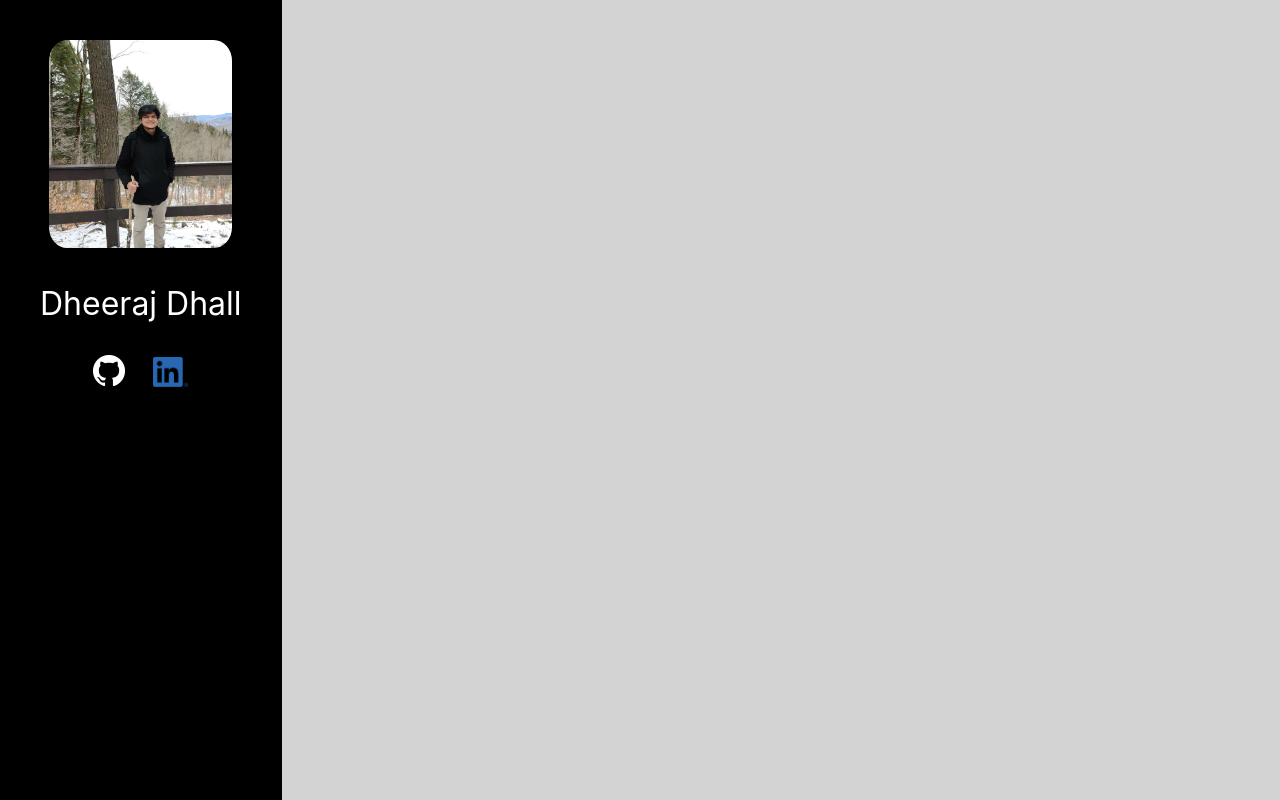
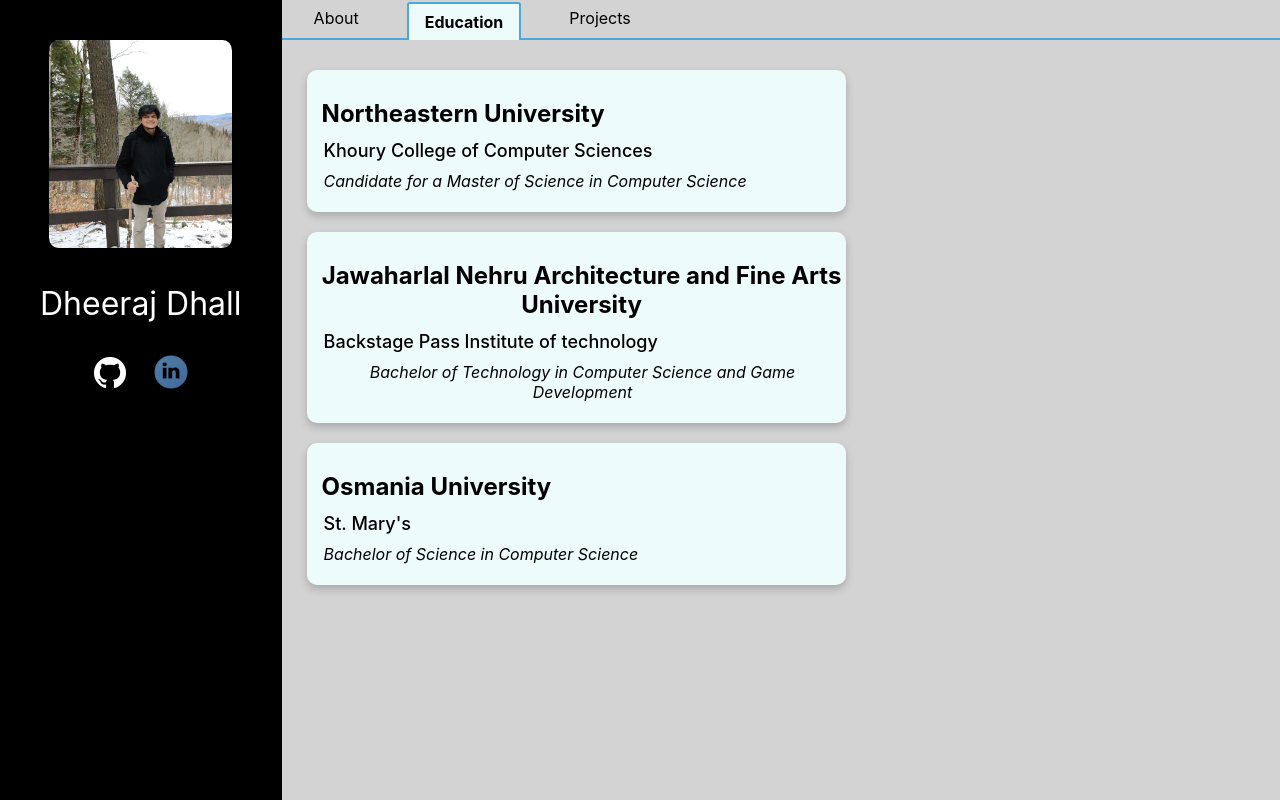
Before and after one commit to dheerajdhall27/dheerajdhall27.github.io, a React (Create React App) app: page / in a window 1280 px wide. Built offline with nearby package versions, Linux system fonts and the light colour scheme.

Commit message:
Added Education component

```diff
--- /dev/null
+++ b/src/common/Constants.js
@@ -0,0 +1,3 @@
+export const LINKEDIN_LINK = "https://www.linkedin.com/in/dheerajdhall/";
+
+export const GITHUB_LINK = "https://github.com/dheerajdhall27";
--- a/src/components/LeftColumn/LeftColumn.css
+++ b/src/components/LeftColumn/LeftColumn.css
@@ -1,7 +1,7 @@
 /*Profile related CSS*/
 .profile-image {
     width: 65%;
-    border-radius: 10%;
+    border-radius: 5%;
     justify-content: center;
 }
 
@@ -30,11 +30,15 @@
 /* Social Media Icons*/
 
 .linkedin {
-    width: 35px;
-    height: 30px;
+    width: 34px;
+    height: 34px;
     margin-left: 10%;
 }
 
 .social {
-    float: center;
+    float: left
 }
+
+ul {
+    list-style-type: none;
+}
--- a/src/components/LeftColumn/SocialMedia.js
+++ b/src/components/LeftColumn/SocialMedia.js
@@ -1,15 +1,16 @@
 import React from 'react';
 import GitHub from '../../assets/Images/GitHub.png'
 import LinkedIn from '../../assets/Images/LinkedIn.png';
+import { GITHUB_LINK, LINKEDIN_LINK } from '../../common/Constants';
 import './LeftColumn.css'
 
 /**
  * This component represents the social media icons
  */
-const SocialMedia = (props) =>(
+const SocialMedia = () =>(
     <div>
-        <a href="https://github.com/dheerajdhall27" target="_blank"><img src={GitHub} className="social"/></a>
-        <a href="https://www.linkedin.com/in/dheerajdhall/" target="_blank"><img src={LinkedIn} className="linkedin social"/></a>
+        <a href={GITHUB_LINK} target="_blank"><img src={GitHub}/></a>
+        <a href={LINKEDIN_LINK} target="_blank"><img src={LinkedIn} className="linkedin"/></a>
     </div>
 );
 
--- /dev/null
+++ b/src/components/RightColumn/About.css
@@ -0,0 +1,6 @@
+.description {
+    color: black;
+    font-size: larger;
+    float: left;
+    margin-left: 1.5%;
+}
--- /dev/null
+++ b/src/components/RightColumn/Education.css
@@ -0,0 +1,46 @@
+.education {
+    display: flex;
+    flex-direction: column;
+    padding: 10px;
+    padding-left: 25px;
+}
+
+.education-card {
+    box-shadow: 0 4px 8px 0 rgba(0, 0, 0, 0.2); /* this adds the "card" effect */
+    background-color: #EEFBFB;
+    border-radius: 10px;
+    width: 55%;
+    color: black;
+    margin-top: 20px;
+    padding:5px;
+}
+
+.university-name {
+    display: flex;
+    padding-left: 10px;
+    font-size: x-large;
+    font-weight:bolder;
+}
+
+.college-name {
+    display: flex;
+    padding-left: 12px;
+    margin-top: -12px;
+    font-size: large;
+    font-weight: 500;
+}
+
+.candidate-desc {
+    font-style: italic;
+    font-size: medium;
+    float:left;
+    padding-left: 12px;
+    margin-top: -8px;
+}
+
+
+@media screen and (max-width: 1100px) {
+    .education-card {
+        width: 100%;
+    }
+}
--- /dev/null
+++ b/src/components/RightColumn/Education.js
@@ -0,0 +1,40 @@
+import React from 'react';
+import EducationCard from './EducationCard';
+import './Education.css'
+
+
+const Education = () => {
+
+    const education = [
+        {
+            university_name : ["Northeastern University"],
+            college_name: ["Khoury College of Computer Sciences"],
+            desc: ["Candidate for a Master of Science in Computer Science"]
+        },
+        {
+            university_name : ["Jawaharlal Nehru Architecture and Fine Arts University"],
+            college_name: ["Backstage Pass Institute of technology"],
+            desc: ["Bachelor of Technology in Computer Science and Game Development"]
+        },
+        {
+            university_name : ["Osmania University"],
+            college_name: ["St. Mary's"],
+            desc: ["Bachelor of Science in Computer Science"]
+        }
+    ]
+
+    return(
+        <div className="education">
+            {
+                education.map((data, index) => {
+                    return <EducationCard key={index}
+                                    university_name={data.university_name}
+                                   college_name={data.college_name}
+                                   desc={data.desc}/>
+                })
+            }
+        </div>
+    );
+}
+
+export default Education;
--- /dev/null
+++ b/src/components/RightColumn/EducationCard.js
@@ -0,0 +1,15 @@
+import React from 'react';
+import './Education.css'
+
+const EducationCard = (props) => {
+    console.log(props);
+    return(
+        <div className="education-card">
+            <p className="university-name">{props.university_name}</p>
+            <p className="college-name">{props.college_name}</p>
+            <p className="candidate-desc">{props.desc}</p>
+        </div>
+    );
+}
+
+export default EducationCard;
--- a/src/components/RightColumn/RightColumn.js
+++ b/src/components/RightColumn/RightColumn.js
@@ -1,4 +1,5 @@
 import React from 'react';
+import NavigatorTabs from '../../containers/NavigatorTabs';
 import "../Layout/Layout.css"
 
 /**
@@ -7,6 +8,7 @@
  */
 const RightColumn = () => (
     <div className="column right">
+        <NavigatorTabs/>
     </div>
 );
 
--- /dev/null
+++ b/src/containers/NavigatorTabs.css
@@ -0,0 +1,26 @@
+.tabs {
+    list-style-type: none;
+    padding: 0;
+    margin: 0;
+    display: flex;
+    border-bottom: 2px solid #4DA8DA;
+}
+
+
+.tabs > li {
+    padding: 0.5em 1em;
+    margin: 0 1em;
+    color: black;
+}
+
+.current {
+    background: #EEFBFB;
+    color: black;
+    font-weight: bold;
+    border: 2px solid #4DA8DA;
+    border-bottom: 0;
+    border-top-right-radius: 3px;
+    border-top-left-radius: 3px;
+    position: relative;
+    top: 2px;
+}
--- /dev/null
+++ b/src/containers/NavigatorTabs.js
@@ -0,0 +1,29 @@
+import React from 'react';
+import Education from '../components/RightColumn/Education';
+import './NavigatorTabs.css';
+
+/**
+ * This represents a container for the Right column which provides
+ * states for the navigation of the columns associated with the profile
+ *
+ */
+const NavigatorTabs = () => {
+
+    return(
+        <div>
+            <ul className="tabs">
+                <li >About</li>
+                <li className="current">Education</li>
+                <li>Projects</li>
+            </ul>
+
+
+            <div>
+                <Education/>
+            </div>
+        </div>
+    );
+};
+
+
+export default NavigatorTabs;
```
Also changed, not shown: src/components/RightColumn/About.js (added, +16 -0 lines), src/assets/Images/LinkedIn.png.
